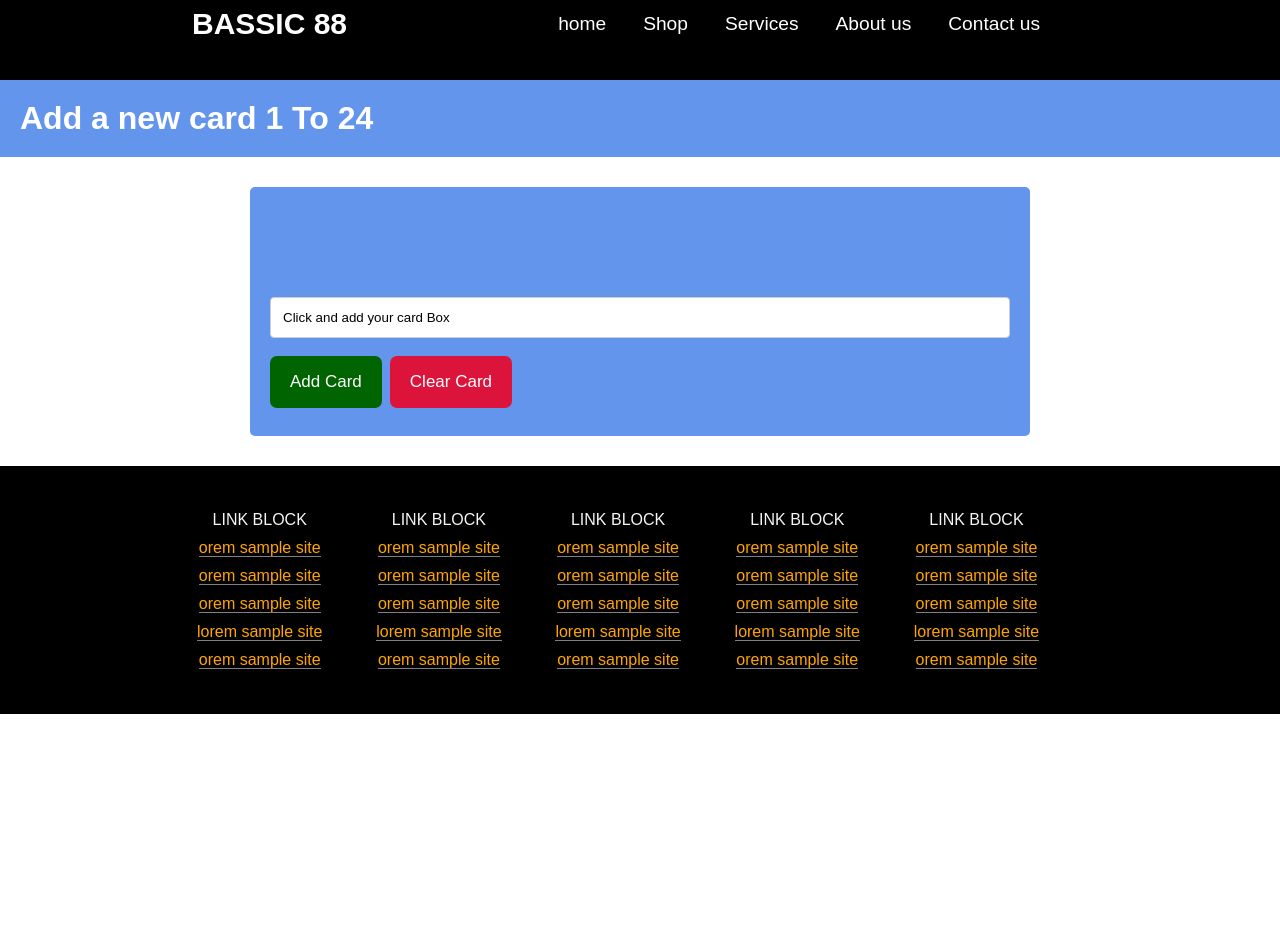
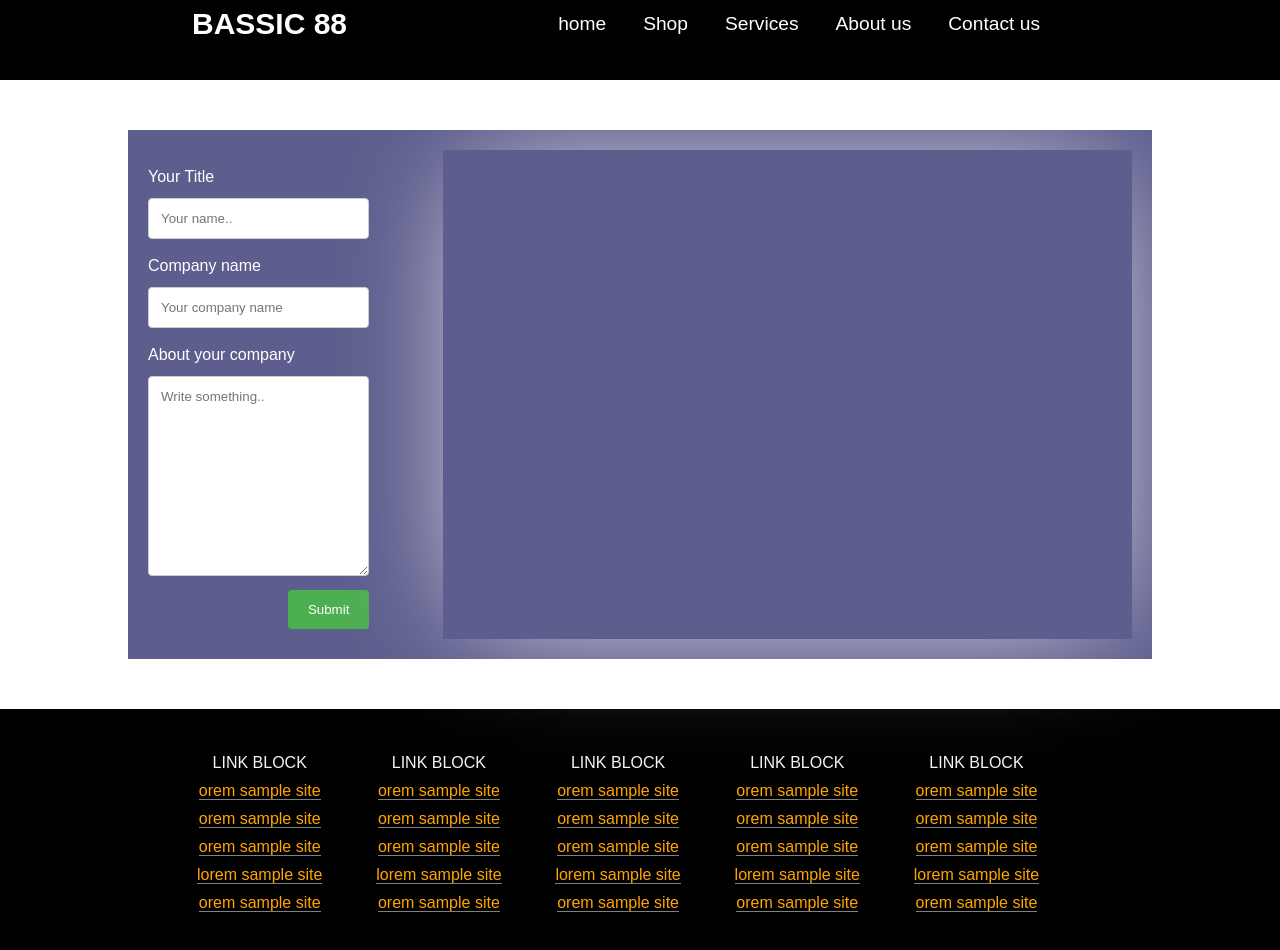
Before and after one commit to kumarthapa/project-in-react, a React (Create React App) app: page /shop in a window 1280 px wide. Shown: the top 950 px of the page. Before the commit the page ends 800 px from the top, so only its background shows below. Built offline with nearby package versions, Linux system fonts and the light colour scheme.

Commit message:
29 may 2021 ,blog page
Simple blog page

```diff
--- a/src/assets/css/Project.css
+++ b/src/assets/css/Project.css
@@ -424,4 +424,16 @@ border-radius: 10px;
   padding: 7px;
   width:100%
 }
-  }
+}
+
+.main-div{
+  margin: 50px auto;
+  background-color: gold;
+  width: 500px;
+  padding: 20px;
+  border-radius: 4px;
+}
+.addItems{
+  display: flex;
+
+}
--- /dev/null
+++ b/src/component/pages/Blog.js
@@ -0,0 +1,21 @@
+import React from 'react'
+
+const Blog = (props) => {
+    return (
+        <>
+        <div style={{width:'70%', display:'flex', justifyContent:'center',padding:'70px 0', boxShadow:'1px 1px 115px -31px'}}>
+                    <div style={{margin:'20px', textAlign:'left', width:'100%'}}>
+                      <p style={{fontSize:'36px', fontWeight:'600',margin:'5px 0'}}>{props.title}</p>
+                      <p style={{fontSize:'40px',fontWeight:'100'}}>{props.cname}</p>
+                    </div>
+
+                    <div style={{margin:'20px',width:'100%'}}>
+                      <p style={{fontSize:'20px',fontWeight:'lighter'}}>{props.c_info}
+                      </p>
+                    </div>
+                    </div>
+        </>
+    )
+}
+
+export default Blog
--- a/src/component/pages/Shop.js
+++ b/src/component/pages/Shop.js
@@ -1,65 +1,56 @@
-import React, { Component } from 'react';
-import { connect } from "react-redux";
-import { addTotext } from "../../services/action/actions";
-import Studentdata from "./Studentdata"
-class Shop extends Component {
-  constructor(props) {
-    super(props)
-    this.state = {
-      name: ['Click and add your card Box'],
-      Newname:[]
-    }
-  }
-  onchangeHandler = (e) => {
-    e.preventDefault()
-    this.setState({ name: e.target.value })
-  }
-  onClickHandler = (e) => {
-    e.preventDefault();
-    if (this.state.name == '') {
-      alert('Please write some rext..!');
-    } else {
-      this.props.addTotextHandler(this.state.name)
-      this.setState({Newname: [...this.state.Newname,this.props.username.username]})
-    }
+import React, { useState } from 'react';
+import Blog from './Blog'
+
+const Shop = () => {
+  const [inputData, setInputData] = useState({
+    title:'',
+    cname:'',
+    c_info:''
+  });
+  const [newinputData, setnewInputData] = useState([]);
+  const onChangeHandler = name => e =>{
+    setInputData({
+      ...inputData,
+      [name]: e.target.value
+    })
+
   }
 
-  onClearHandler = () =>{
-    this.setState({Newname: []})
+  const onSubmitHandler = (e) =>{
+    e.preventDefault()
+    setnewInputData(inputData)
+    //console.log(newinputData)
   }
-  render() {
+  return (
+    <div style={{width:'80%', padding:'20px', display:'flex', margin:'50px auto', backgroundColor:'#5e5e8e', color:'#fff'}}>
+              <div style={{width:'30%'}}>
+                <form onSubmit={onSubmitHandler}>
+                <div className="HTrow">
+                    <div className="col-75">
+                    <label for="title">Your Title</label>
+                    <input type="text" id="title" onChange={onChangeHandler('title')} value={inputData.title} name="title" placeholder="Your name.."/>
+                    </div>
+                    </div>
+                    <div className="HTrow">
+                    <div className="col-75">
+                    <label for="cname">Company name</label>
+                    <input type="text" id="cname" onChange={onChangeHandler('cname')} value={inputData.cname} name="cname" placeholder="Your company name"/>
+                    </div>
+                    </div>
+                    <div className="HTrow">
+                    <div className="col-75">
+                    <label for="c_info">About your company{newinputData.c_info}</label>
+                    <textarea id="c_info" name="c_info" onChange={onChangeHandler('c_info')} value={inputData.c_info} placeholder="Write something.." style={{height:'200px'}}></textarea>
+                    <br/>
+                    <input type="submit" value="Submit" style={{margin:'10px 0'}}/>
+                    </div>
+                    </div>
+                    </form>
+                    </div>
 
-    return (
-      <>
-      <Studentdata/>
-        <div style={{width: '800px', margin: '30px auto' }}>
-          <div style={{ padding: '20px', color: 'white', backgroundColor: 'cornflowerblue', borderRadius: '5px', margin: 'auto 10px'}}>
-          <div style={{ padding: '20px', backgroundColor: 'cornflowerblue', borderRadius: '5px', margin: 'auto 10px'}}>
-          <div style={{ margin: '10px 0', padding: '10px 0',display:'flex', flexWrap:'wrap'}}>
-            {this.state.Newname.map((uName,index)=>{return <p key={index} style={{margin:'5px', padding:'20px',
-            backgroundColor:'yellowgreen', textAlign:'center', borderRadius:'4px', width:'100px'}}>{index+1}</p>})}
+                    <Blog title={newinputData.title} cname={newinputData.cname} c_info={newinputData.c_info}/>
+
             </div>
-          </div>
-            <input type="text" name="name" onChange={this.onchangeHandler} style={{ margin: '10px 0', padding: '10px 7' }} value={this.state.name} />
-
-            <button onClick={this.onClickHandler} style={{ padding: '16px 20px', backgroundColor: 'darkgreen', color: 'white',
-            borderRadius: '7px', border: 'none', fontSize: '17px' }}>Add Card </button>
-
-            <button onClick={this.onClearHandler}  style={{ padding: '16px 20px', margin:'8px', backgroundColor: 'crimson', color: 'white',
-            borderRadius: '7px', border: 'none', fontSize: '17px' }}>Clear Card</button>
-
-          </div>
-
-        </div>
-      </>
-    );
-  }
+  )
 }
-
-const mapStateToProps = (state) => ({
-  username: state.cardItems
-});
-const mapDispatchToProps = (dispatch) => ({
-  addTotextHandler: (data) => dispatch(addTotext(data))
-});
-export default connect(mapStateToProps, mapDispatchToProps)(Shop);
+export default Shop;
--- a/src/component/pages/Studentdata.js
+++ /dev/null
@@ -1,21 +0,0 @@
-import React from 'react'
-import { connect } from "react-redux";
-import { addTotext } from "../../services/action/actions";
-const Studentdata = (props) => {
-    //console.log("reducer data", props.sudentdata)
-    return (
-        <div style={{backgroundColor:'cornflowerblue', padding:'20px', color:'white'}}>
-            <h1>Add a new card {props.sudentdata}</h1>
-        </div>
-    )
-}
-
-
-
-const mapStateToProps = (state) => ({
-    sudentdata: state.cardItems.Cardbox
-  });
-  const mapDispatchToProps = (dispatch) => ({
-    // addTotextHandler: (data) => dispatch(addTotext(data))
-  });
-  export default connect(mapStateToProps, mapDispatchToProps)(Studentdata);
--- a/src/services/action/actions.js
+++ b/src/services/action/actions.js
@@ -1,10 +1,10 @@
-//'action' my parant is services/reducers.js
-import {ADD_TO_TEXT} from '../constants';
-
-export const addTotext=(data)=>{
+export const addTodo=(data)=>{
     //console.log('action');
     return{
-           type:ADD_TO_TEXT,
-           data:data
+           type:'ADD_TODO',
+           payload: {
+               id : new Date().getTime().toString(),
+               data:data
+           }
     }
 }
--- a/src/services/reducers/reducer.js
+++ b/src/services/reducers/reducer.js
@@ -1,15 +1,22 @@
-//'cardItems' my parant is services/reducers/index.js
-import {ADD_TO_TEXT} from "../constants";
+//import {ADD_TO_TEXT} from "../constants";
 const initialState = {
-  username:[],
-  Cardbox:['1 To 24']
+  list :[],
+  hett :['heoo1234']
 };
 export default function cardItems(state = initialState, action) {
   switch (action.type) {
-      case ADD_TO_TEXT:
+      case 'ADD_TODO':
+      const {id,data} = action.payload
       //console.log('reducer', action)
-      return {...state, username: action.data};
-
+      return {...state,
+        list: [
+          ...state.list,
+          {
+             id: id,
+             data: data
+          }
+      ]
+      };
     default:
       return state;
   }
```
